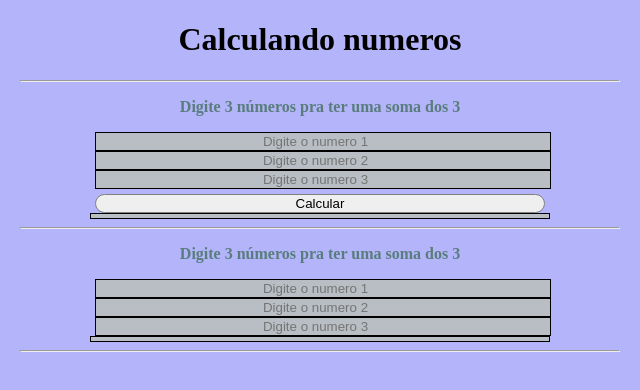
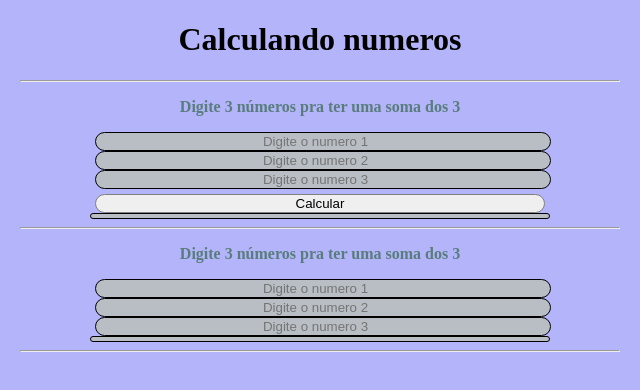
Before and after one commit to davi93fernandes/1exerciciojs, a plain HTML site: page index.html in a window 1280 px wide. Shown: the full height of the page, 328-968 px from the left. Drawn offline with Linux system fonts and the light colour scheme.

Commit message:
add borda nos imputs

```diff
--- a/style.css
+++ b/style.css
@@ -6,6 +6,7 @@ body {
 }
 
 .resultado {
+    border-radius: 10px;
     border: solid black 1px;
     padding: 2px;
     margin: auto;
@@ -20,6 +21,7 @@ body {
 }
 
 .resultado:hover {
+    border-radius: 10px;
     background-color: rgb(174, 217, 217);
 }
 
@@ -30,6 +32,7 @@ body {
 }
 
 input {
+    border-radius: 10px;
     width: 100%;
     display: block;
     justify-self: unset;
@@ -40,6 +43,7 @@ input {
 }
 
 input:hover {
+    border-radius: 10px;
     background-color: rgb(174, 217, 217);
 }
 
@@ -74,6 +78,7 @@ button:hover {
 }
 
 .resultado2 {
+    border-radius: 10px;
     border: solid black 1px;
     padding: 2px;
     margin: auto;
@@ -88,5 +93,6 @@ button:hover {
 }
 
 .resultado2:hover {
+    border-radius: 10px;
     background-color: rgb(174, 217, 217);
 }
```
